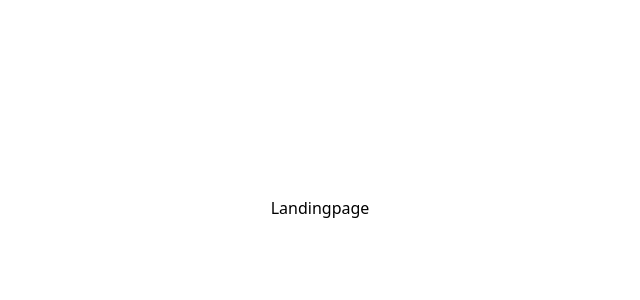
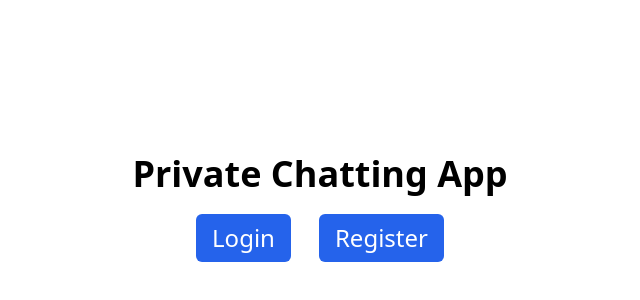
Before and after one commit to sanqro/chat, a React (Create React App) app in the folder client/: page / in a window 1280 px wide. Shown: the part 192-492 px from the top of the page, without its empty margins (320-960 px from the left). Built offline with nearby package versions, Linux system fonts and the light colour scheme.

Commit message:
add router and landingpage

```diff
--- /dev/null
+++ b/client/src/components/BigButton.tsx
@@ -0,0 +1,15 @@
+import React from "react";
+import { Link } from "react-router-dom";
+import { IBigButton } from "../interfaces/interfaces";
+
+function BigButton(props: IBigButton) {
+  return (
+    <Link to={props.destination}>
+      <button className="px-4 py-2 bg-blue-600 text-2xl rounded-md text-white">
+        {props.children}
+      </button>
+    </Link>
+  );
+}
+
+export default BigButton;
--- a/client/src/components/Router.tsx
+++ b/client/src/components/Router.tsx
@@ -2,6 +2,8 @@ import React from "react";
 import { BrowserRouter, Route, Routes } from "react-router-dom";
 import Landingpage from "../pages/Landingpage";
 import Layout from "./Layout";
+import Login from "../pages/Login";
+import Register from "../pages/Register";
 
 function Router() {
   return (
@@ -9,6 +11,8 @@ function Router() {
       <Routes>
         <Route path="/" element={<Layout />}>
           <Route index element={<Landingpage />} />
+          <Route path="login" element={<Login />} />
+          <Route path="register" element={<Register />} />
         </Route>
       </Routes>
     </BrowserRouter>
--- /dev/null
+++ b/client/src/interfaces/interfaces.ts
@@ -0,0 +1,4 @@
+export interface IBigButton {
+  children: string;
+  destination: string;
+}
--- a/client/src/pages/Landingpage.tsx
+++ b/client/src/pages/Landingpage.tsx
@@ -1,7 +1,16 @@
 import React from "react";
+import BigButton from "../components/BigButton";
 
 function Landingpage() {
-  return <main>Landingpage</main>;
+  return (
+    <main>
+      <p className="text-4xl font-bold mb-5">Private Chatting App</p>
+      <div className="flex flex-row space-x-7">
+        <BigButton destination="/login">Login</BigButton>
+        <BigButton destination="/register">Register</BigButton>
+      </div>
+    </main>
+  );
 }
 
 export default Landingpage;
--- /dev/null
+++ b/client/src/pages/Login.tsx
@@ -0,0 +1,7 @@
+import React from "react";
+
+function Login() {
+  return <div>Login</div>;
+}
+
+export default Login;
--- /dev/null
+++ b/client/src/pages/Register.tsx
@@ -0,0 +1,7 @@
+import React from "react";
+
+function Register() {
+  return <div>Register</div>;
+}
+
+export default Register;
```
